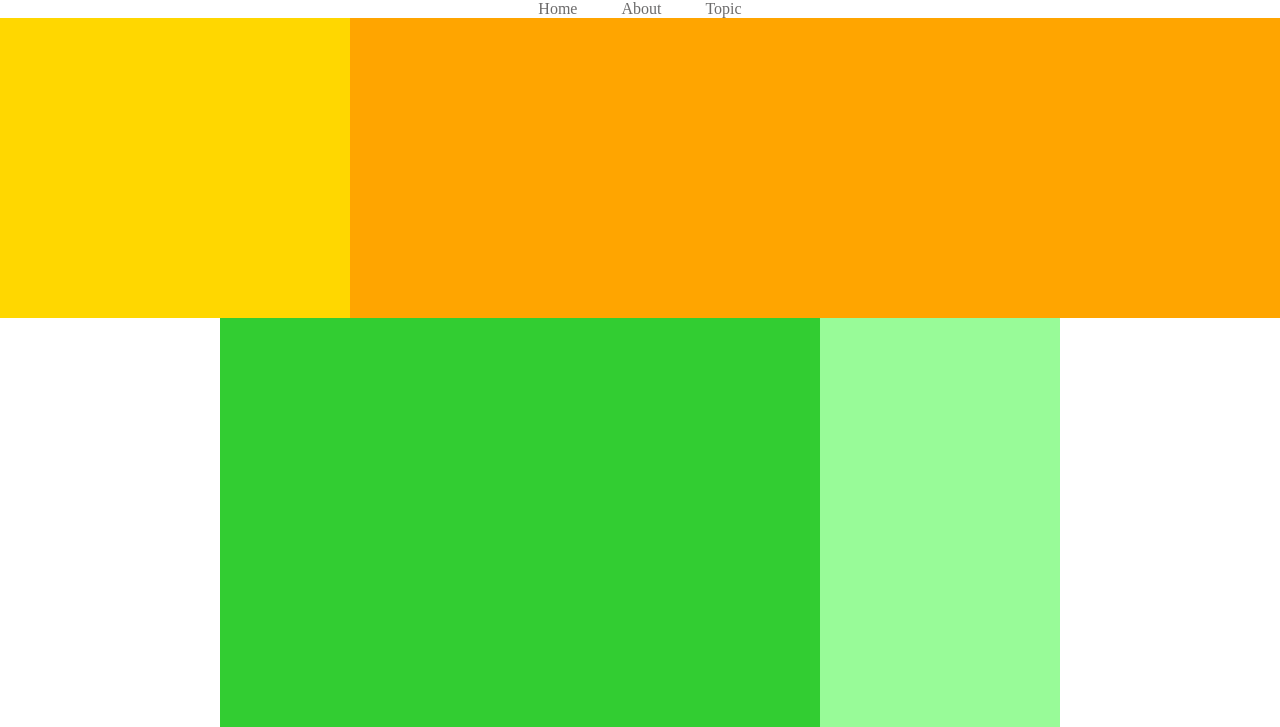
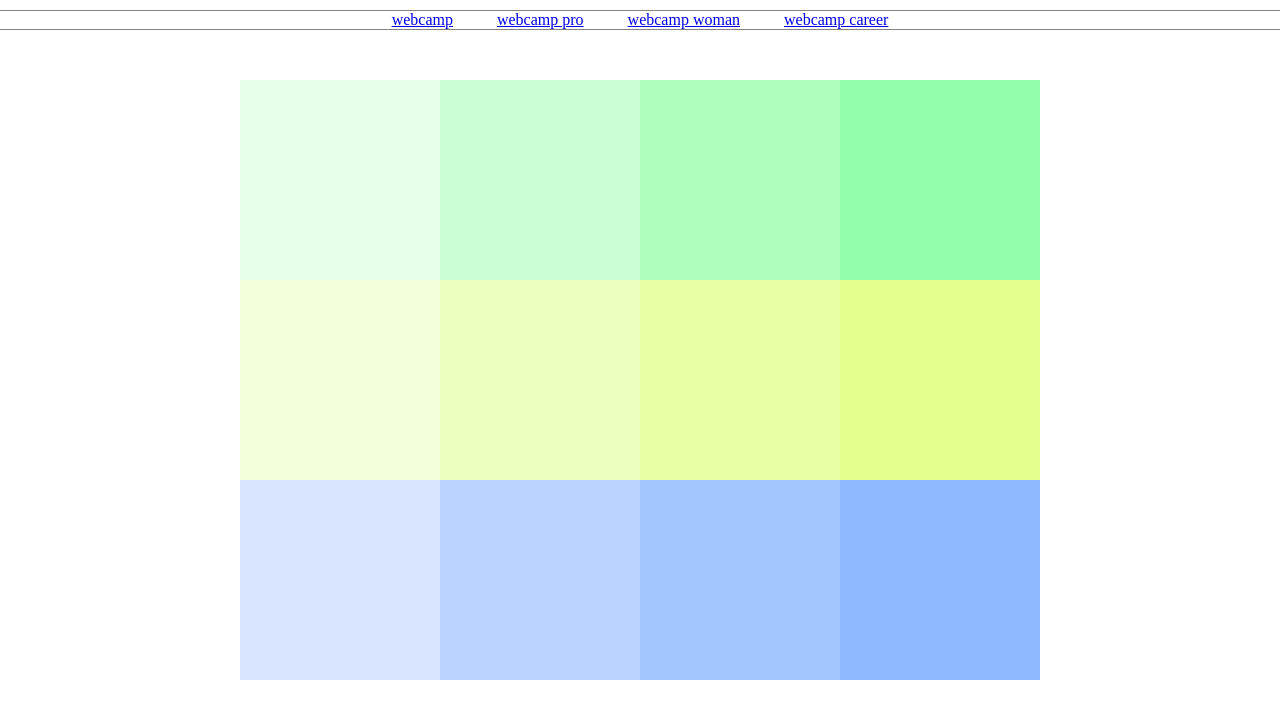
Before and after one commit to EikiTsuchikiri/HTML-CSS, a plain HTML site: page 1-5/index.html in a window 1280 px wide. Shown: the part 67-794 px from the top of the page. Drawn offline with Linux system fonts and the light colour scheme.

Commit message:
[Finish]1-5

```diff
--- a/1-5/index.html
+++ b/1-5/index.html
@@ -10,8 +10,8 @@
   <body>
     <header>
       <h1 class="heading">
-        <a href="index.html">
-          CARAVAN
+        <a href="http://infratop.jp/">
+          Infratop
         </a>
       </h1>
     </header>
@@ -19,21 +19,43 @@
     <nav>
       <ul class="nav-list">
         <li class="nav-list-item">
-          <a href="index.html">
-            Home
+          <a href="http://web-camp.io/">
+            webcamp
           </a>
         </li>
-        <li class="nav-list-item">About</li>
-        <li class="nav-list-item">Topic</li>
+        <li class="nav-list-item">
+          <a href="http://web-camp.io/pro/">
+            webcamp pro
+          </a>
+        </li>
+        <li class="nav-list-item">
+          <a href="http://web-camp.io/woman/">
+            webcamp woman
+          </a>
+        </li>
+        <li class="nav-list-item">
+          <a href="http://web-camp.io/career/">
+            webcamp career
+          </a>
+        </li>
       </ul>
     </nav>
-    <div class="main-visual">
-      <div class="main-visual-content"></div>
+
+    <div class="main">
+      <div class="box1"></div>
+      <div class="box2"></div>
+      <div class="box3"></div>
+      <div class="box4"></div>
+      <div class="box5"></div>
+      <div class="box6"></div>
+      <div class="box7"></div>
+      <div class="box8"></div>
+      <div class="box9"></div>
+      <div class="box10"></div>
+      <div class="box11"></div>
+      <div class="box12"></div>
     </div>
-    <div class="main">
-      <div class="blog"></div>
-      <div class="sidebar"></div>
-    </div>
+
     <footer>
       <p class="footer-text">© All rights reserved by Infratop.Inc.</p>
     </footer>
--- a/1-5/style.css
+++ b/1-5/style.css
@@ -2,28 +2,21 @@
   margin: 0;
   padding: 0;
   box-sizing: border-box;
-  color: #6c6b6b;
-}
-
-a {
-  text-decoration: none;
 }
 
 header {
-  width: 90%;
-  padding: 15px 0;
+  width: 100%;
+  padding: 20px 0;
   margin: 0 auto;
   text-align: center;
 }
 
-header.heading {
-  font-size: 32px;
-}
-
 .nav-list {
   text-align: center;
-  padding: 10px o;
+  padding: 15px o;
   margin: 0 auto;
+  border-bottom: 1px solid #848282;
+  border-top: 1px solid #848282;
 }
 
 .nav-list-item {
@@ -32,34 +25,83 @@ header.heading {
   margin: 0 20px;
 }
 
-.main-visual {
-  width: 100%;
-  height: 300px;
-  background-color: orange;
+.main {
+  width: 800px;
+  margin: 50px auto;
+  display: flex;
+  flex-wrap: wrap;
 }
 
-.main-visual-content {
-  width: 350px;
-  height: 300px;background-color: gold;
+.box1 {
+  width: 200px;
+  height: 200px;
+  background-color: #e6ffe9;
 }
 
-.main {
-  width: 840px;
-  display: flex;
-  justify-content: center;
-  margin: 0 auto;
+.box2 {
+  width: 200px;
+  height: 200px;
+  background-color: #cbffd3;
 }
 
-.blog {
-  width: 600px;
-  height: 1400px;
-  background-color: limegreen;
+.box3 {
+  width: 200px;
+  height: 200px;
+  background-color: #aeffbd;
 }
 
-.sidebar {
-  width: 240px;
-  height: 1400px;
-  background-color: palegreen;
+.box4 {
+  width: 200px;
+  height: 200px;
+  background-color: #93ffab;
+}
+
+.box5 {
+  width: 200px;
+  height: 200px;
+  background-color: #f3ffd8;
+}
+
+.box6 {
+  width: 200px;
+  height: 200px;
+  background-color: #edffbe;
+}
+
+.box7 {
+  width: 200px;
+  height: 200px;
+  background-color: #e9ffa5;
+}
+
+.box8 {
+  width: 200px;
+  height: 200px;
+  background-color: #e4ff8d;
+}
+
+.box9 {
+  width: 200px;
+  height: 200px;
+  background-color: #d9e5ff;
+}
+
+.box10 {
+  width: 200px;
+  height: 200px;
+  background-color: #bad3ff;
+}
+
+.box11 {
+  width: 200px;
+  height: 200px;
+  background-color: #a4c6ff;
+}
+
+.box12 {
+  width: 200px;
+  height: 200px;
+  background-color: #8eb8ff;
 }
 
 footer {
```
